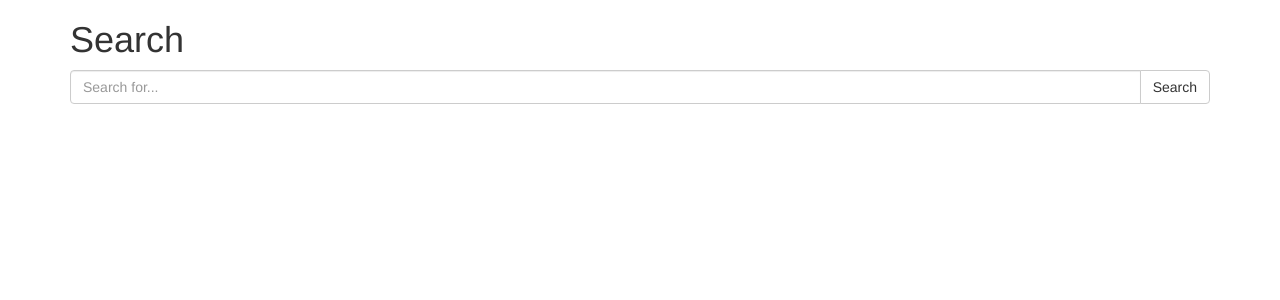
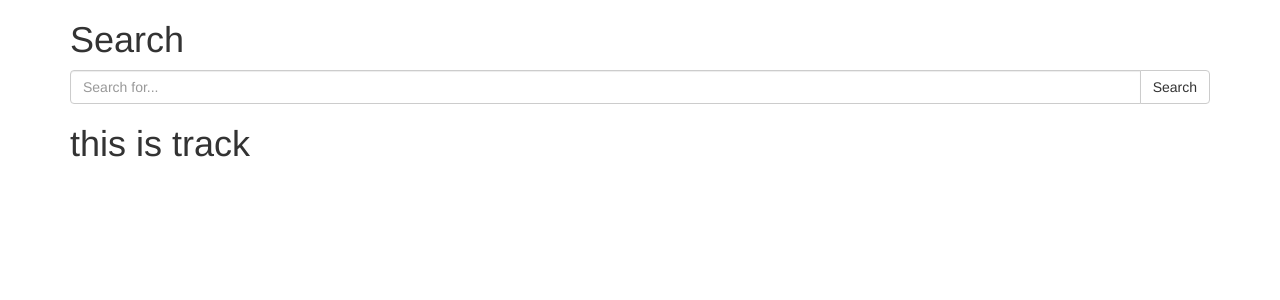
Before and after one commit to mb0606/spotifind, an Angular app: page /search in a window 1280 px wide. Shown: the top 300 px of the page. Built offline with nearby package versions, Linux system fonts and the light colour scheme.

Commit message:
[client] Created TrackComponent.

```diff
--- a/src/app/app.component.html
+++ b/src/app/app.component.html
@@ -1,4 +1,4 @@
 <div class="container">
-
-<app-search></app-search>
+  <router-outlet></router-outlet>
+  <app-track></app-track>
 </div>
--- a/src/app/app.module.ts
+++ b/src/app/app.module.ts
@@ -13,11 +13,13 @@ import { AppComponent } from './app.component';
 import {SearchComponent} from "./components/search.component";
 
 import { SpotifyService } from './services/spotify.service'
+import {TrackComponent} from "./components/track.component";
 
 @NgModule({
   declarations: [
     AppComponent,
-    SearchComponent
+    SearchComponent,
+    TrackComponent
   ],
   imports: [
     BrowserModule,
--- /dev/null
+++ b/src/app/components/track.component.ts
@@ -0,0 +1,18 @@
+import { Component } from '@angular/core';
+
+
+
+
+
+@Component({
+  selector: 'app-track',
+  template: `
+
+  <h1>this is track</h1>`
+
+})
+export class TrackComponent {
+
+
+
+}
```
